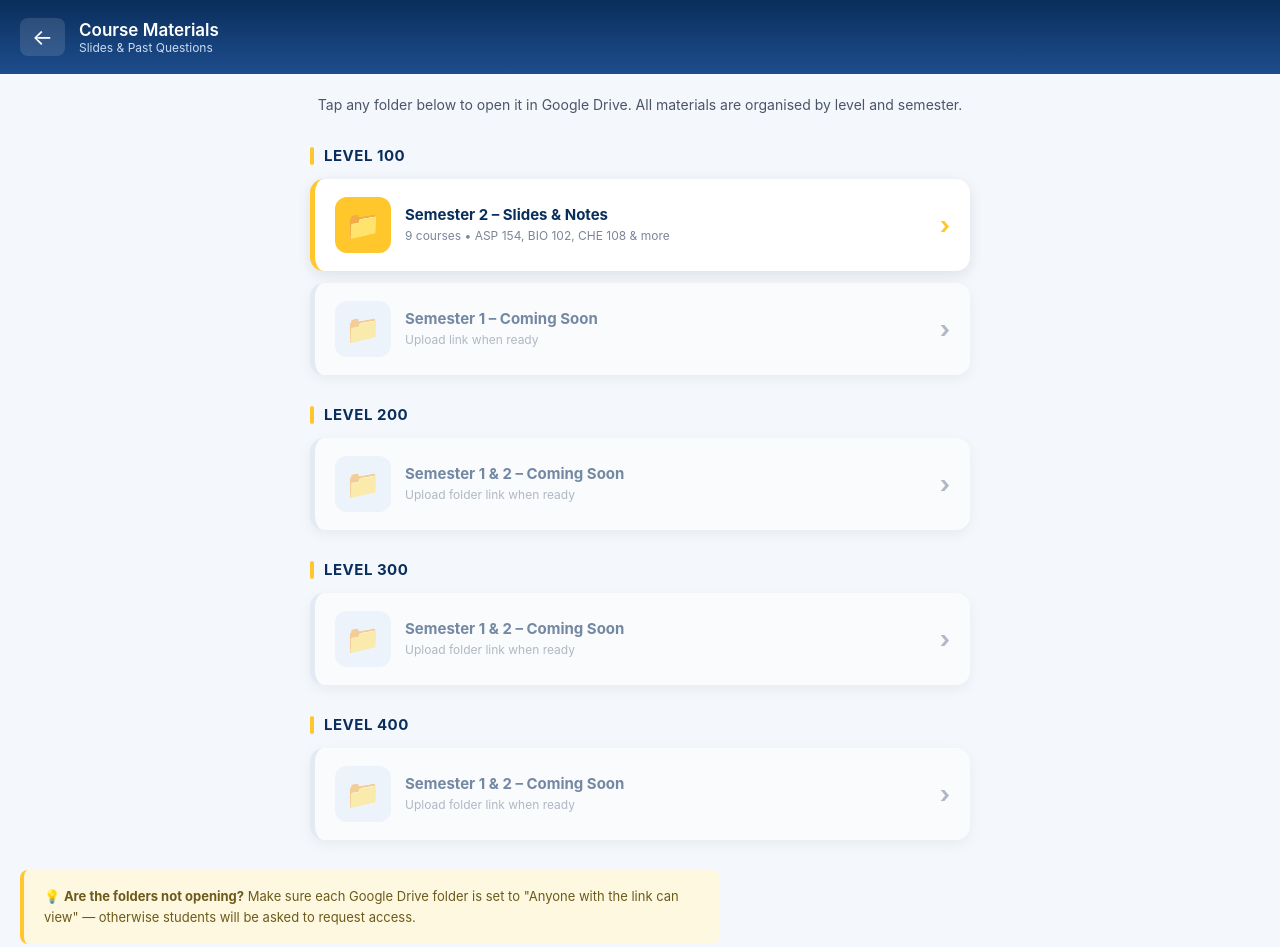
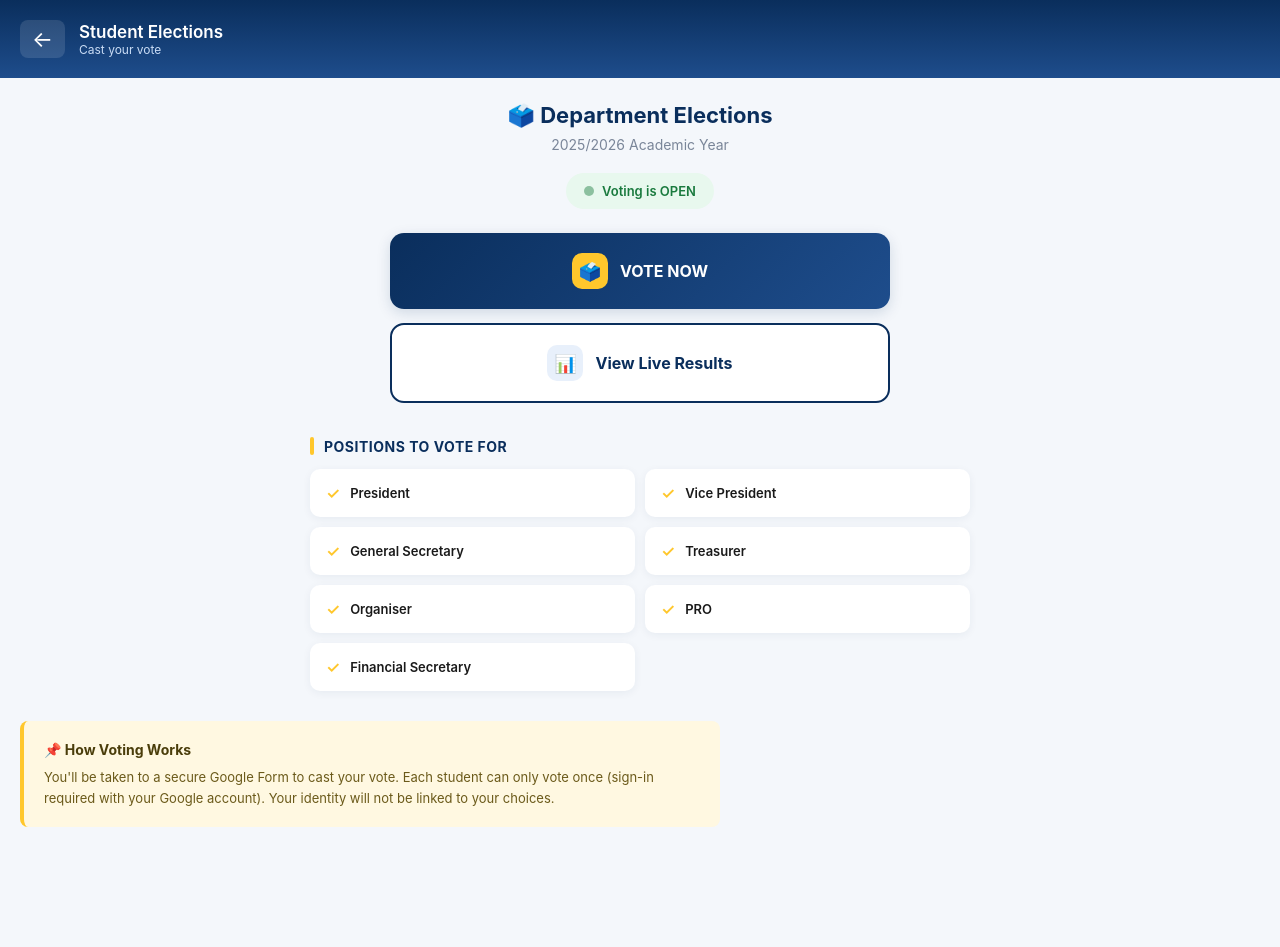
Before and after one commit to johnmensahowusu16-cloud/bsclt-ucc, a plain HTML site: page voting.html in a window 1280 px wide. After the commit the page ends 867 px from the top, so only its background shows below. Drawn offline with Linux system fonts and the light colour scheme.

Commit message:
Update voting.html

```diff
--- a/voting.html
+++ b/voting.html
@@ -3,7 +3,7 @@
 <head>
   <meta charset="UTF-8">
   <meta name="viewport" content="width=device-width, initial-scale=1.0">
-  <title>Course Materials | BSc LT</title>
+  <title>Student Elections | BSc LT</title>
   <style>
     * { margin: 0; padding: 0; box-sizing: border-box; }
 
@@ -18,7 +18,7 @@
     header {
       background: linear-gradient(180deg, #0a2e5c 0%, #1e4d8c 100%);
       color: #fff;
-      padding: 18px 20px;
+      padding: 20px;
       display: flex;
       align-items: center;
       gap: 14px;
@@ -39,21 +39,110 @@
     header h1 { font-size: 17px; font-weight: 600; }
     header p { font-size: 12px; color: #c9dcf5; }
 
-    .intro {
+    .hero {
       max-width: 700px;
-      margin: 20px auto 6px;
+      margin: 24px auto 0;
       padding: 0 20px;
       text-align: center;
+    }
+
+    .hero h2 {
+      font-size: 22px;
+      color: #0a2e5c;
+      margin-bottom: 8px;
+    }
+
+    .hero .year {
       font-size: 14px;
-      color: #4a5568;
-      line-height: 1.6;
+      color: #7a8699;
+      margin-bottom: 20px;
+    }
+
+    .status {
+      display: inline-flex;
+      align-items: center;
+      gap: 8px;
+      background: #e8f8ee;
+      color: #1a7a3e;
+      padding: 10px 18px;
+      border-radius: 30px;
+      font-size: 13px;
+      font-weight: 600;
+      margin-bottom: 24px;
+    }
+
+    .status .dot {
+      width: 10px;
+      height: 10px;
+      background: #1a7a3e;
+      border-radius: 50%;
+      animation: pulse 1.5s infinite;
+    }
+
+    @keyframes pulse {
+      0%, 100% { opacity: 1; }
+      50% { opacity: 0.4; }
+    }
+
+    .action-btn {
+      display: flex;
+      align-items: center;
+      justify-content: center;
+      gap: 12px;
+      max-width: 500px;
+      margin: 0 auto 14px;
+      padding: 20px 24px;
+      border-radius: 14px;
+      font-size: 16px;
+      font-weight: 700;
+      text-decoration: none;
+      transition: all 0.2s;
+      box-shadow: 0 4px 14px rgba(10, 46, 92, 0.15);
+    }
+
+    .action-btn:active { transform: scale(0.98); }
+
+    .vote-btn {
+      background: linear-gradient(135deg, #0a2e5c, #1e4d8c);
+      color: #fff;
+    }
+
+    .vote-btn .icon {
+      background: #ffc72c;
+      color: #0a2e5c;
+      width: 36px;
+      height: 36px;
+      border-radius: 10px;
+      display: flex;
+      align-items: center;
+      justify-content: center;
+      font-size: 18px;
+    }
+
+    .results-btn {
+      background: #fff;
+      color: #0a2e5c;
+      border: 2px solid #0a2e5c;
+      box-shadow: none;
+    }
+
+    .results-btn .icon {
+      background: #e8f0fb;
+      color: #0a2e5c;
+      width: 36px;
+      height: 36px;
+      border-radius: 10px;
+      display: flex;
+      align-items: center;
+      justify-content: center;
+      font-size: 18px;
     }
 
     .section-title {
       max-width: 700px;
-      margin: 30px auto 14px;
+      margin: 34px auto 14px;
       padding: 0 20px;
-      font-size: 15px;
+      font-size: 14px;
       font-weight: 700;
       color: #0a2e5c;
       text-transform: uppercase;
@@ -71,75 +160,37 @@
       border-radius: 2px;
     }
 
-    .pad { padding: 0 20px; max-width: 700px; margin: 0 auto; }
+    .positions {
+      max-width: 700px;
+      margin: 0 auto;
+      padding: 0 20px;
+      display: grid;
+      grid-template-columns: 1fr 1fr;
+      gap: 10px;
+    }
 
-    .folder-card {
+    .position {
+      background: #fff;
+      padding: 14px 16px;
+      border-radius: 10px;
+      box-shadow: 0 2px 8px rgba(10, 46, 92, 0.06);
+      font-size: 13px;
+      font-weight: 600;
+      color: #1a1a1a;
       display: flex;
       align-items: center;
-      gap: 14px;
-      padding: 18px 20px;
-      background: #fff;
-      border-radius: 14px;
-      text-decoration: none;
-      color: #1a1a1a;
-      box-shadow: 0 4px 14px rgba(10, 46, 92, 0.1);
-      border-left: 5px solid #ffc72c;
-      margin-bottom: 12px;
-      transition: transform 0.2s;
+      gap: 10px;
     }
 
-    .folder-card:active { transform: scale(0.98); }
-
-    .folder-card .icon {
-      width: 56px;
-      height: 56px;
-      border-radius: 12px;
-      background: #ffc72c;
-      color: #0a2e5c;
-      font-size: 28px;
-      display: flex;
-      align-items: center;
-      justify-content: center;
-      flex-shrink: 0;
+    .position .check {
+      color: #ffc72c;
+      font-size: 16px;
     }
 
-    .folder-card .info { flex: 1; min-width: 0; }
-
-    .folder-card .label {
-      font-size: 15px;
-      font-weight: 700;
-      color: #0a2e5c;
-      margin-bottom: 4px;
-    }
-
-    .folder-card .desc {
-      font-size: 12px;
-      color: #7a8699;
-      line-height: 1.4;
-    }
-
-    .folder-card .arrow {
-      color: #ffc72c;
-      font-size: 24px;
-      font-weight: bold;
-    }
-
-    .soon {
-      opacity: 0.55;
-      border-left-color: #d6e0ee;
-    }
-
-    .soon .icon {
-      background: #e8f0fb;
-      color: #7a8699;
-    }
-
-    .soon .arrow { color: #7a8699; }
-
-    .note {
+    .info-box {
       max-width: 700px;
       margin: 30px auto 0;
-      padding: 16px 20px;
+      padding: 18px 20px;
       background: #fff8e1;
       border-left: 4px solid #ffc72c;
       border-radius: 8px;
@@ -149,87 +200,67 @@
       margin-left: 20px;
       margin-right: 20px;
     }
+
+    .info-box strong {
+      display: block;
+      margin-bottom: 6px;
+      font-size: 14px;
+      color: #4a3d0a;
+    }
   </style>
 </head>
 <body>
 
   <header>
-    <a href="home.html" class="back-btn">←</a>
+    <a href="index.html" class="back-btn">←</a>
     <div>
-      <h1>Course Materials</h1>
-      <p>Slides & Past Questions</p>
+      <h1>Student Elections</h1>
+      <p>Cast your vote</p>
     </div>
   </header>
 
-  <p class="intro">
-    Tap any folder below to open it in Google Drive. All materials are organised by level and semester.
-  </p>
+  <div class="hero">
+    <h2>🗳️ Department Elections</h2>
+    <p class="year">2025/2026 Academic Year</p>
 
-  <!-- ============ LEVEL 100 ============ -->
-  <h2 class="section-title">Level 100</h2>
-  <div class="pad">
+    <div class="status">
+      <span class="dot"></span>
+      Voting is OPEN
+    </div>
 
-    <a class="folder-card" href="https://drive.google.com/drive/folders/16ftppw-J_Lqe4luGtUDo_XVD-1YwpAJm" target="_blank" rel="noopener">
-      <div class="icon">📁</div>
-      <div class="info">
-        <div class="label">Semester 2 – Slides & Notes</div>
-        <div class="desc">9 courses • ASP 154, BIO 102, CHE 108 & more</div>
-      </div>
-      <div class="arrow">›</div>
+    <a class="action-btn vote-btn"
+       href="YOUR-VOTING-FORM-LINK-HERE"
+       target="_blank"
+       rel="noopener">
+      <span class="icon">🗳️</span>
+      VOTE NOW
     </a>
 
-    <a class="folder-card soon" href="#" target="_blank" rel="noopener">
-      <div class="icon">📁</div>
-      <div class="info">
-        <div class="label">Semester 1 – Coming Soon</div>
-        <div class="desc">Upload link when ready</div>
-      </div>
-      <div class="arrow">›</div>
-    </a>
-
-  </div>
-
-  <!-- ============ LEVEL 200 ============ -->
-  <h2 class="section-title">Level 200</h2>
-  <div class="pad">
-    <a class="folder-card soon" href="#" target="_blank" rel="noopener">
-      <div class="icon">📁</div>
-      <div class="info">
-        <div class="label">Semester 1 & 2 – Coming Soon</div>
-        <div class="desc">Upload folder link when ready</div>
-      </div>
-      <div class="arrow">›</div>
+    <a class="action-btn results-btn"
+       href="YOUR-VOTING-FORM-LINK-HERE"
+       target="_blank"
+       rel="noopener">
+      <span class="icon">📊</span>
+      View Live Results
     </a>
   </div>
 
-  <!-- ============ LEVEL 300 ============ -->
-  <h2 class="section-title">Level 300</h2>
-  <div class="pad">
-    <a class="folder-card soon" href="#" target="_blank" rel="noopener">
-      <div class="icon">📁</div>
-      <div class="info">
-        <div class="label">Semester 1 & 2 – Coming Soon</div>
-        <div class="desc">Upload folder link when ready</div>
-      </div>
-      <div class="arrow">›</div>
-    </a>
+  <h2 class="section-title">Positions to Vote For</h2>
+  <div class="positions">
+    <div class="position"><span class="check">✓</span> President</div>
+    <div class="position"><span class="check">✓</span> Vice President</div>
+    <div class="position"><span class="check">✓</span> General Secretary</div>
+    <div class="position"><span class="check">✓</span> Treasurer</div>
+    <div class="position"><span class="check">✓</span> Organiser</div>
+    <div class="position"><span class="check">✓</span> PRO</div>
+    <div class="position"><span class="check">✓</span> Financial Secretary</div>
   </div>
 
-  <!-- ============ LEVEL 400 ============ -->
-  <h2 class="section-title">Level 400</h2>
-  <div class="pad">
-    <a class="folder-card soon" href="#" target="_blank" rel="noopener">
-      <div class="icon">📁</div>
-      <div class="info">
-        <div class="label">Semester 1 & 2 – Coming Soon</div>
-        <div class="desc">Upload folder link when ready</div>
-      </div>
-      <div class="arrow">›</div>
-    </a>
-  </div>
-
-  <div class="note">
-    💡 <strong>Are the folders not opening?</strong> Make sure each Google Drive folder is set to "Anyone with the link can view" — otherwise students will be asked to request access.
+  <div class="info-box">
+    <strong>📌 How Voting Works</strong>
+    You'll be taken to a secure Google Form to cast your vote. Each student can
+    only vote once (sign-in required with your Google account). Your identity
+    will not be linked to your choices.
   </div>
 
 </body>
```
